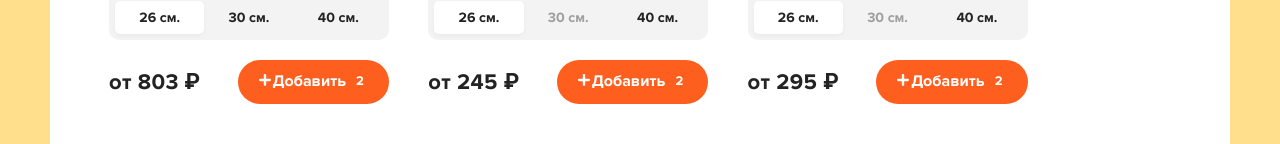
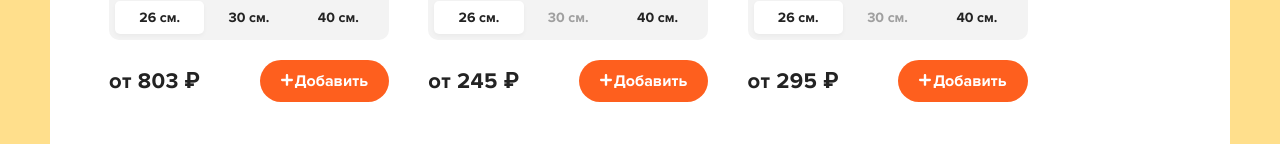
Before and after one commit to IvannikovSergey/react_pizza_shop, a React (Create React App) app: page / in a window 1280 px wide. Shown: the part 656-800 px from the top of the page. Built offline with nearby package versions, Linux system fonts and the light colour scheme; data requests are answered from the project's data file.

Commit message:
Отображение счетчика добавленных пицц, общей стоимости и на кнопке добавления

```diff
--- a/src/components/PizzaBlock/index.jsx
+++ b/src/components/PizzaBlock/index.jsx
@@ -2,7 +2,7 @@ import React, {useState} from 'react';
 import classNames from 'classnames'
 import {Button} from "../index";
 
-function Index({id, name, sizes, price, imageUrl, types, onClickAddPizza}) {
+function Index({id, name, sizes, price, imageUrl, types, onClickAddPizza, addedItemsToCart}) {
 
     const availableTypes = ['тонкое', 'традиционное']
     const availableSizes = [26, 30, 40]
@@ -26,7 +26,8 @@ function Index({id, name, sizes, price, imageUrl, types, onClickAddPizza}) {
             size: activeSize,
             type: availableTypes[activeType]
         }
-        onClickAddPizza(obj)}
+        onClickAddPizza(obj)
+    }
 
     return <div className="pizza-block">
         <img
@@ -75,7 +76,7 @@ function Index({id, name, sizes, price, imageUrl, types, onClickAddPizza}) {
                     />
                 </svg>
                 <span>Добавить</span>
-                <i>2</i>
+                {addedItemsToCart && <i>{addedItemsToCart}</i>}
             </Button>
         </div>
     </div>
--- a/src/pages/Home.jsx
+++ b/src/pages/Home.jsx
@@ -22,6 +22,7 @@ function Home() {
 
     const dispatch = useDispatch()
     const items = useSelector(({pizzas}) => pizzas.items)
+    const itemsCount = useSelector(({cart}) => cart.items)
     const isLoaded = useSelector(({pizzas}) => pizzas.isLoaded)
     const {category, sortBy} = useSelector(({filter}) => filter)
 
@@ -50,8 +51,11 @@ function Home() {
             <h2 className="content__title">Все пиццы</h2>
             <div className="content__items">
                 {isLoaded
-                    ? items.map(item => <PizzaBlock onClickAddPizza={handleAddPizzaToCart} key={item.id} {...item}/>)
-                    : Array(12).fill(0).map((_, index) => <LoadingBlock key={index}/>)}
+                    ? items.map(item =>
+                        <PizzaBlock onClickAddPizza={handleAddPizzaToCart} key={item.id} {...item}
+                                    addedItemsToCart={itemsCount[item.id] && itemsCount[item.id].length}/>)
+                    : Array(12).fill(0).map((_, index) =>
+                        <LoadingBlock key={index}/>)}
             </div>
         </div>
     )
--- a/src/redux/reducers/cart.js
+++ b/src/redux/reducers/cart.js
@@ -28,10 +28,14 @@ const cart = (state = initialState, action) => {
                 : [...state.items[action.payload.id], action.payload]
         }
 
+        const allPizzas = [].concat.apply([], Object.values(newItems))
+        const totalPrice = allPizzas.reduce((sum, obj) => obj.price + sum, 0)
+
         return {
             ...state,
             items: newItems,
-            totalCount: [].concat.apply([], Object.values(newItems)).length
+            totalCount: allPizzas.length,
+            totalPrice
         }
     }
     return state
```
